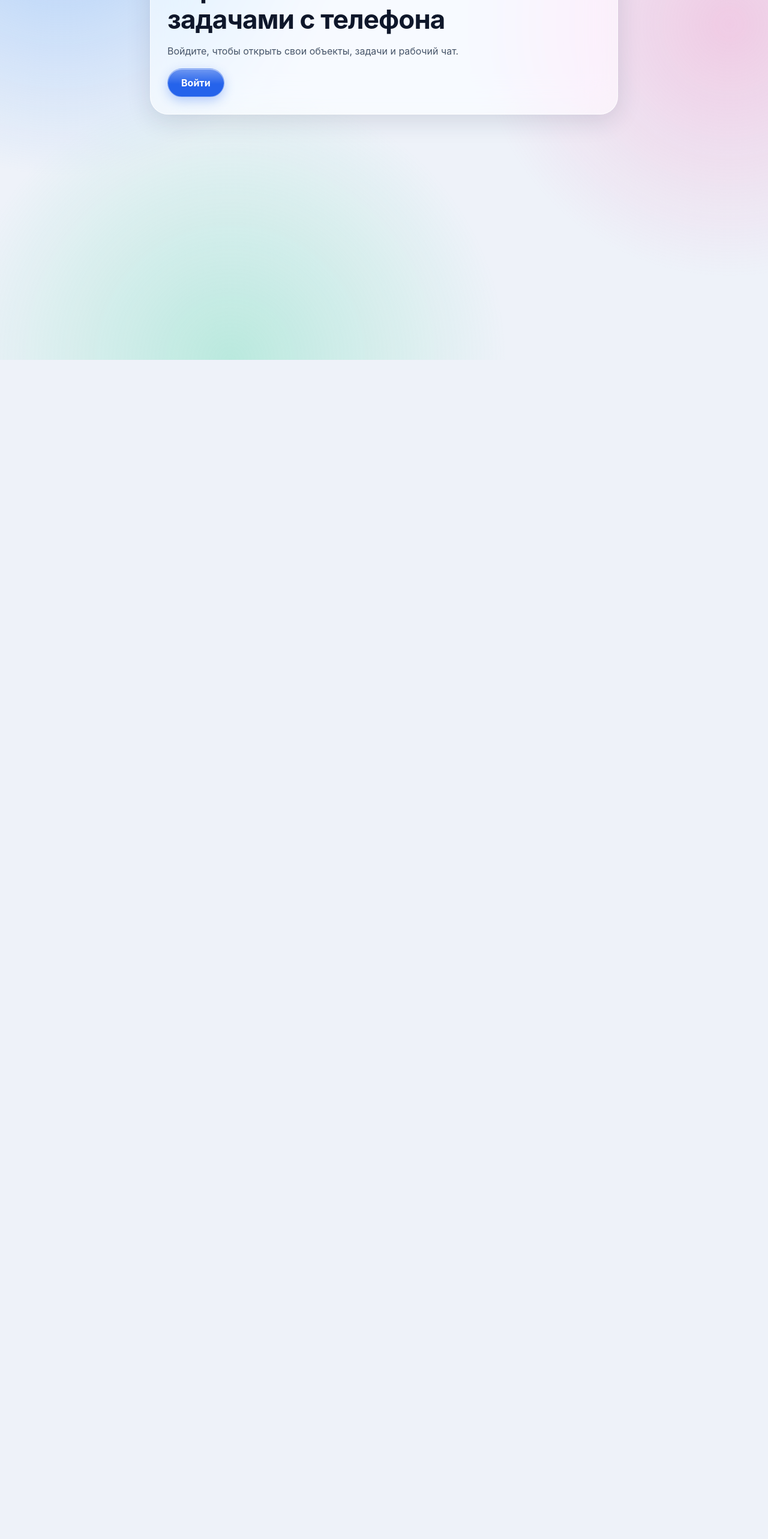
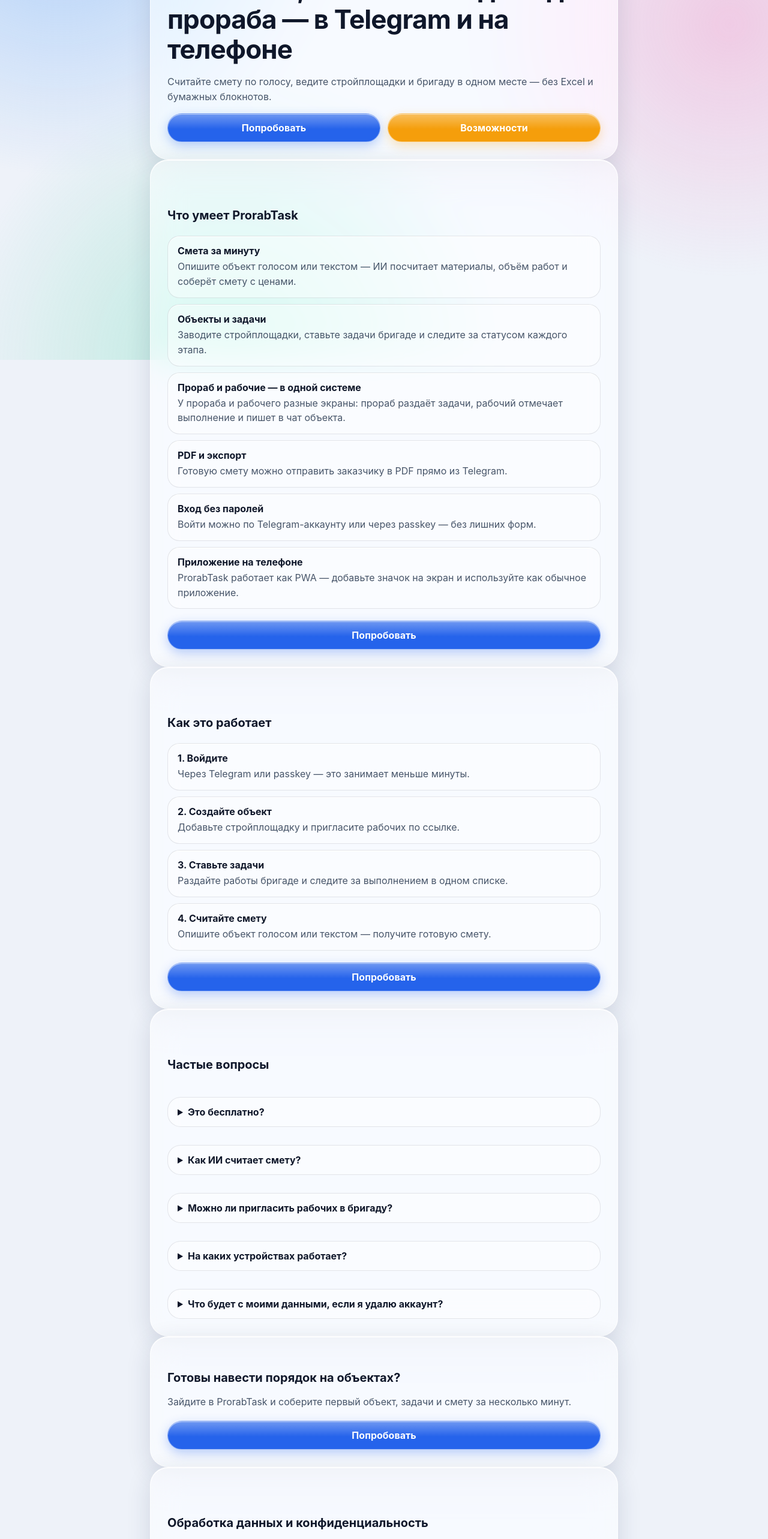
Before and after one commit to EgorLesNet/chatbotGPT, a Next.js app in the folder web/: page / in a window 1280 px wide. Shown: the part 200-2766 px from the top of the page at 60% size. Before the commit the page ends 800 px from the top, so only its background shows below. Built offline with nearby package versions, Linux system fonts and the light colour scheme; no server answers.

Commit message:
feat(web): landing page with features, FAQ, privacy policy and Try buttons

```diff
--- a/web/app/page.tsx
+++ b/web/app/page.tsx
@@ -1,13 +1,190 @@
 import Link from "next/link";
+
+export const metadata = {
+  title: "ProrabTask — ИИ-смета, объекты и задачи для прораба",
+  description:
+    "Telegram-бот и приложение ProrabTask: ИИ считает смету по голосу или тексту, ведите объекты, задачи и бригаду в одном месте.",
+};
+
+const FEATURES = [
+  {
+    title: "Смета за минуту",
+    text: "Опишите объект голосом или текстом — ИИ посчитает материалы, объём работ и соберёт смету с ценами.",
+  },
+  {
+    title: "Объекты и задачи",
+    text: "Заводите стройплощадки, ставьте задачи бригаде и следите за статусом каждого этапа.",
+  },
+  {
+    title: "Прораб и рабочие — в одной системе",
+    text: "У прораба и рабочего разные экраны: прораб раздаёт задачи, рабочий отмечает выполнение и пишет в чат объекта.",
+  },
+  {
+    title: "PDF и экспорт",
+    text: "Готовую смету можно отправить заказчику в PDF прямо из Telegram.",
+  },
+  {
+    title: "Вход без паролей",
+    text: "Войти можно по Telegram-аккаунту или через passkey — без лишних форм.",
+  },
+  {
+    title: "Приложение на телефоне",
+    text: "ProrabTask работает как PWA — добавьте значок на экран и используйте как обычное приложение.",
+  },
+];
+
+const STEPS = [
+  { title: "Войдите", text: "Через Telegram или passkey — это занимает меньше минуты." },
+  { title: "Создайте объект", text: "Добавьте стройплощадку и пригласите рабочих по ссылке." },
+  { title: "Ставьте задачи", text: "Раздайте работы бригаде и следите за выполнением в одном списке." },
+  { title: "Считайте смету", text: "Опишите объект голосом или текстом — получите готовую смету." },
+];
+
+const FAQ = [
+  {
+    q: "Это бесплатно?",
+    a: "Вы можете зайти и попробовать сервис. Условия тарифов и подписки уточняйте внутри бота — они могут меняться.",
+  },
+  {
+    q: "Как ИИ считает смету?",
+    a: "Вы описываете объект голосовым или текстовым сообщением — объём работ, материалы, пожелания. Бот анализирует описание и сопоставляет его с базой расценок и материалов, формируя предварительную смету. Итоговые цифры стоит проверить перед отправкой заказчику.",
+  },
+  {
+    q: "Можно ли пригласить рабочих в бригаду?",
+    a: "Да, в разделе объекта есть ссылка-приглашение — рабочий переходит по ней, попадает в объект и видит свои задачи.",
+  },
+  {
+    q: "На каких устройствах работает?",
+    a: "Бот работает в Telegram на любом устройстве. Веб-приложение открывается в браузере телефона или компьютера и добавляется на главный экран как обычное приложение.",
+  },
+  {
+    q: "Что будет с моими данными, если я удалю аккаунт?",
+    a: "Данные объектов, задач и профиля можно удалить по запросу. Подробнее — в разделе «Обработка данных и конфиденциальность» ниже.",
+  },
+];
 
 export default function HomePage() {
   return (
     <main className="container">
       <section className="card hero">
-        <p className="eyebrow">ПРОРАБ</p>
-        <h1>Управляйте объектами и задачами с телефона</h1>
-        <p className="muted">Войдите, чтобы открыть свои объекты, задачи и рабочий чат.</p>
-        <Link className="button" href="/login">Войти</Link>
+        <p className="eyebrow">PRORABTASK</p>
+        <h1>ИИ-смета, объекты и задачи для прораба — в Telegram и на телефоне</h1>
+        <p className="muted">
+          Считайте смету по голосу, ведите стройплощадки и бригаду в одном месте —
+          без Excel и бумажных блокнотов.
+        </p>
+        <div className="row-actions">
+          <Link className="button" href="/login">Попробовать</Link>
+          <a className="button secondary" href="#features">Возможности</a>
+        </div>
+      </section>
+
+      <section className="card" id="features">
+        <div className="group-title">
+          <h2>Что умеет ProrabTask</h2>
+        </div>
+        <div className="list">
+          {FEATURES.map((f) => (
+            <div className="row" key={f.title}>
+              <strong>{f.title}</strong>
+              <span className="muted">{f.text}</span>
+            </div>
+          ))}
+        </div>
+        <div className="actions">
+          <Link className="button" href="/login">Попробовать</Link>
+        </div>
+      </section>
+
+      <section className="card" id="how">
+        <div className="group-title">
+          <h2>Как это работает</h2>
+        </div>
+        <div className="list">
+          {STEPS.map((s, i) => (
+            <div className="row" key={s.title}>
+              <strong>{i + 1}. {s.title}</strong>
+              <span className="muted">{s.text}</span>
+            </div>
+          ))}
+        </div>
+        <div className="actions">
+          <Link className="button" href="/login">Попробовать</Link>
+        </div>
+      </section>
+
+      <section className="card" id="faq">
+        <div className="group-title">
+          <h2>Частые вопросы</h2>
+        </div>
+        <div className="list">
+          {FAQ.map((item) => (
+            <details className="manage" key={item.q}>
+              <summary>{item.q}</summary>
+              <p className="muted">{item.a}</p>
+            </details>
+          ))}
+        </div>
+      </section>
+
+      <section className="card">
+        <h2>Готовы навести порядок на объектах?</h2>
+        <p className="muted">Зайдите в ProrabTask и соберите первый объект, задачи и смету за несколько минут.</p>
+        <div className="actions">
+          <Link className="button" href="/login">Попробовать</Link>
+        </div>
+      </section>
+
+      <section className="card" id="privacy">
+        <div className="group-title">
+          <h2>Обработка данных и конфиденциальность</h2>
+        </div>
+        <div className="list">
+          <p className="muted">
+            Используя Telegram-бота и приложение ProrabTask («Сервис»), вы соглашаетесь
+            с настоящими условиями обработки персональных данных.
+          </p>
+
+          <details className="manage">
+            <summary>Какие данные мы собираем</summary>
+            <p className="muted">
+              Telegram ID, имя и имя пользователя, фотография профиля, данные об объектах, задачах, сметах и
+              фотографиях, которые вы добавляете в Сервис, а также технические данные для входа без пароля (passkey).
+            </p>
+          </details>
+
+          <details className="manage">
+            <summary>Как мы используем данные</summary>
+            <p className="muted">
+              Данные используются только для работы Сервиса: формирования смет, ведения объектов и задач,
+              авторизации и уведомлений. Мы не продаём ваши данные и не передаём их третьим лицам для рекламы.
+            </p>
+          </details>
+
+          <details className="manage">
+            <summary>Где хранятся данные</summary>
+            <p className="muted">
+              Данные хранятся в базе данных Supabase. Платежи по подписке обрабатываются платёжным сервисом —
+              Сервис не хранит данные вашей банковской карты. Для формирования смет текст и голосовые описания
+              могут передаваться ИИ-провайдеру.
+            </p>
+          </details>
+
+          <details className="manage">
+            <summary>Как удалить данные</summary>
+            <p className="muted">
+              Объекты и задачи можно удалить в приложении. Для полного удаления аккаунта и связанных данных
+              обратитесь к администратору сервиса — мы удалим данные по вашему запросу.
+            </p>
+          </details>
+
+          <details className="manage">
+            <summary>Контакты по вопросам данных</summary>
+            <p className="muted">
+              По вопросам обработки персональных данных пишите администратору сервиса через бота.
+            </p>
+          </details>
+        </div>
       </section>
     </main>
   );
```
